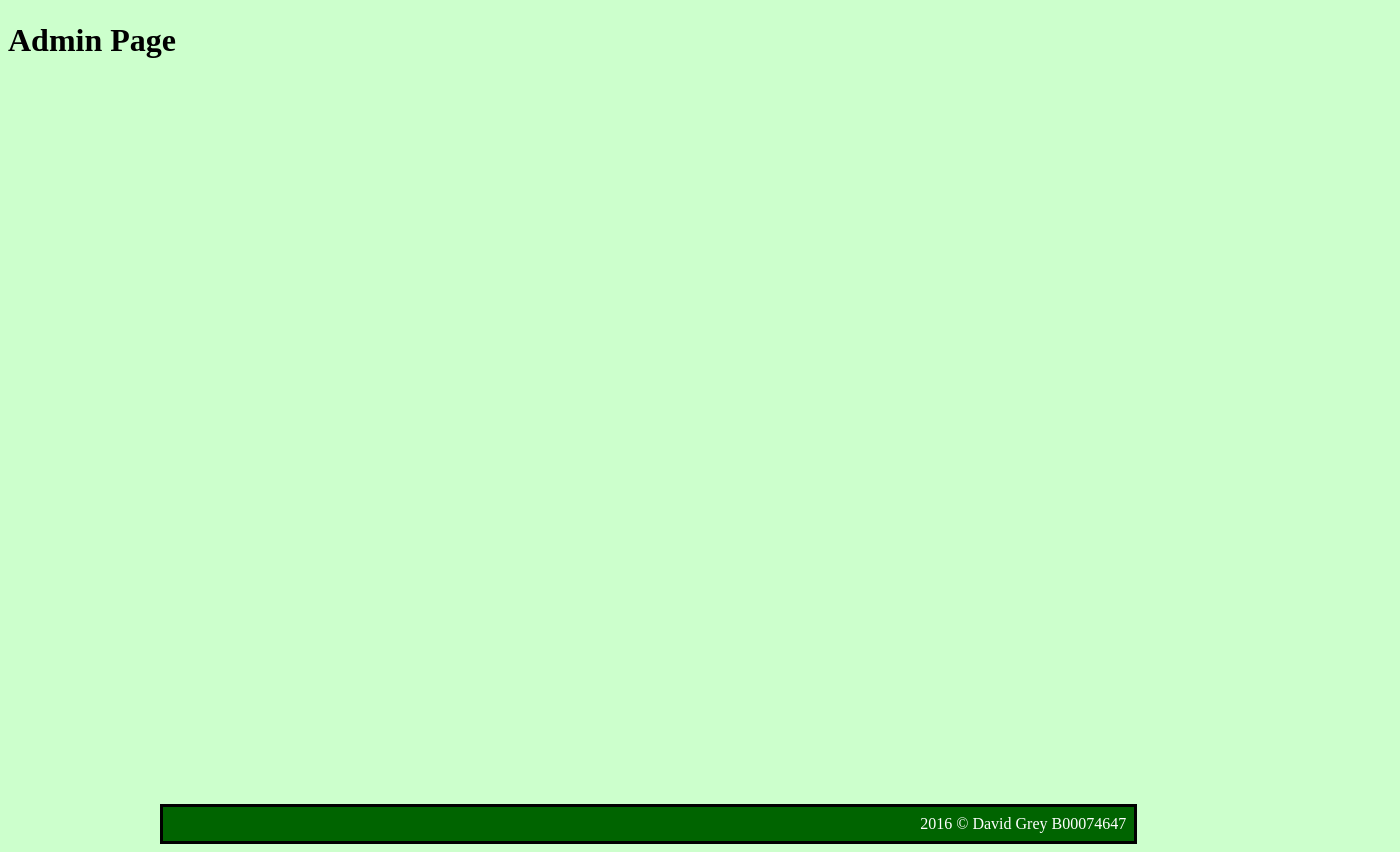
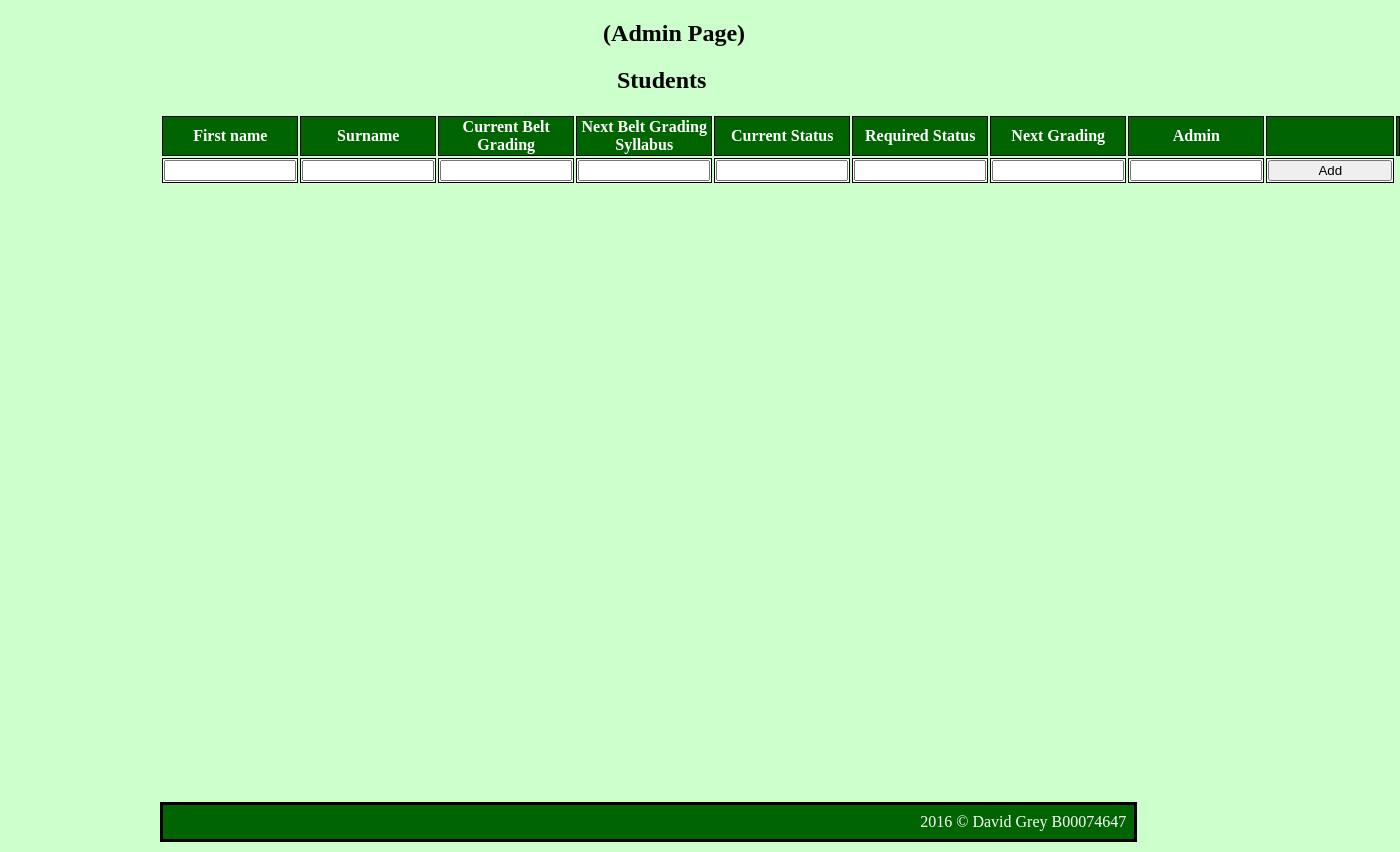
Before and after one commit to DavidGreyIreland/3rdYearWebAssignment, a PHP site: template templates/adminIndex.html.twig in a window 1400 px wide. Shown: the part 70-922 px from the top of the page. Run offline with PHP 8.4, Linux system fonts and the light colour scheme; the template is opened without the code that fills it, so the values that code supplies are empty; some libraries are stand-ins or nearby versions.

Commit message:
added elements to this twig file

```diff
--- a/templates/adminIndex.html.twig
+++ b/templates/adminIndex.html.twig
@@ -6,8 +6,62 @@
 {# ------------------------------------------------- #}
 {% block main %}
 
-<h1>
-    Admin Page
-</h1>
+    <section id="adminIndexContainer">
+
+        <h1>
+            (Admin Page)
+        </h1>
+
+        <h2>Students</h2>
+
+        <form method="post" action="/adminStudents">
+
+            <table>
+                <tr>
+                    <th>First name</th>
+                    <th>Surname</th>
+                    <th>Current Belt Grading</th>
+                    <th>Next Belt Grading Syllabus</th>
+                    <th>Current Status</th>
+                    <th>Required Status</th>
+                    <th>Next Grading</th>
+                    <th>Admin</th>
+                    <th></th>
+                    <th></th>
+                </tr>
+
+                {% for student in students %}
+                    <tr>
+                        <!--calls from the Student.php class the following methods-->
+                        <td>{{ student.firstName }}</td>
+                        <td>{{ student.surname }}</td>
+                        <td>{{ student.currentBeltGrade }}</td>
+                        <td>{{ student.nextBeltGradingSyllabus }}</td>
+                        <td>{{ student.currentStatus }}</td>
+                        <td>{{ student.requiredStatus }}</td>
+                        <td>{{ student.nextGrading }}</td>
+                        <td>{{ student.admin }}</td>
+                        <td class="studentCRUDButton"><input type="button" value="Edit"></td>
+                        <td class="studentCRUDButton"><input type="button" value="Delete"></td>
+                    </tr>
+                {% endfor %}
+
+                    <tr>
+                        <td><input type="text"></td>
+                        <td><input type="text"></td>
+                        <td><input type="text"></td>
+                        <td><input type="text"></td>
+                        <td><input type="text"></td>
+                        <td><input type="text"></td>
+                        <td><input type="text"></td>
+                        <td><input type="text"></td>
+                        <td class="studentCRUDButton"><input type="button" value="Add"></td>
+                    </tr>
+            </table>
+
+        </form>
+
+    </section>
+
 
 {% endblock %}
```
